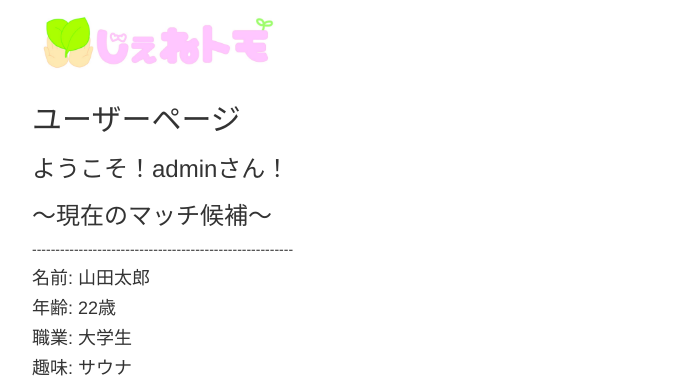
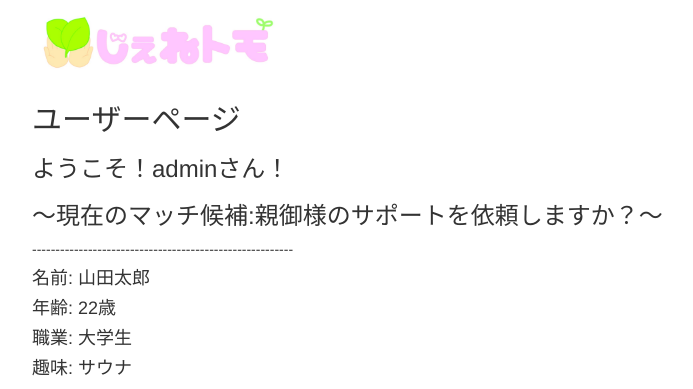
Before and after one commit to Yumekawa-chan/AI_Innovation_Contest, a Flask app: page /index in a window 1280 px wide. Shown: the top 389 px of the page, without its empty margins (38-731 px from the left). Run offline with Flask 2, Linux system fonts and the light colour scheme; a user stored in the database is signed in; data comes from the database, SQL or seed files in the repository; both versions use the stored data as it was after the commit; some libraries are stand-ins or nearby versions.

Commit message:
update a file

```diff
--- a/app/templates/index.html
+++ b/app/templates/index.html
@@ -6,7 +6,7 @@
      <img src="../static/image/icon.jpg" width="250px">
      <h2>ユーザーページ</h2>
      <h3>ようこそ！{{ username }}さん！</h3>
-     <h3>～現在のマッチ候補～</h3>
+     <h3>～現在のマッチ候補:親御様のサポートを依頼しますか？～</h3>
      {% for matcher in matchers %}
      <person>
           <p>--------------------------------------------------------</p>
```
Also changed, not shown: app/info.db.
